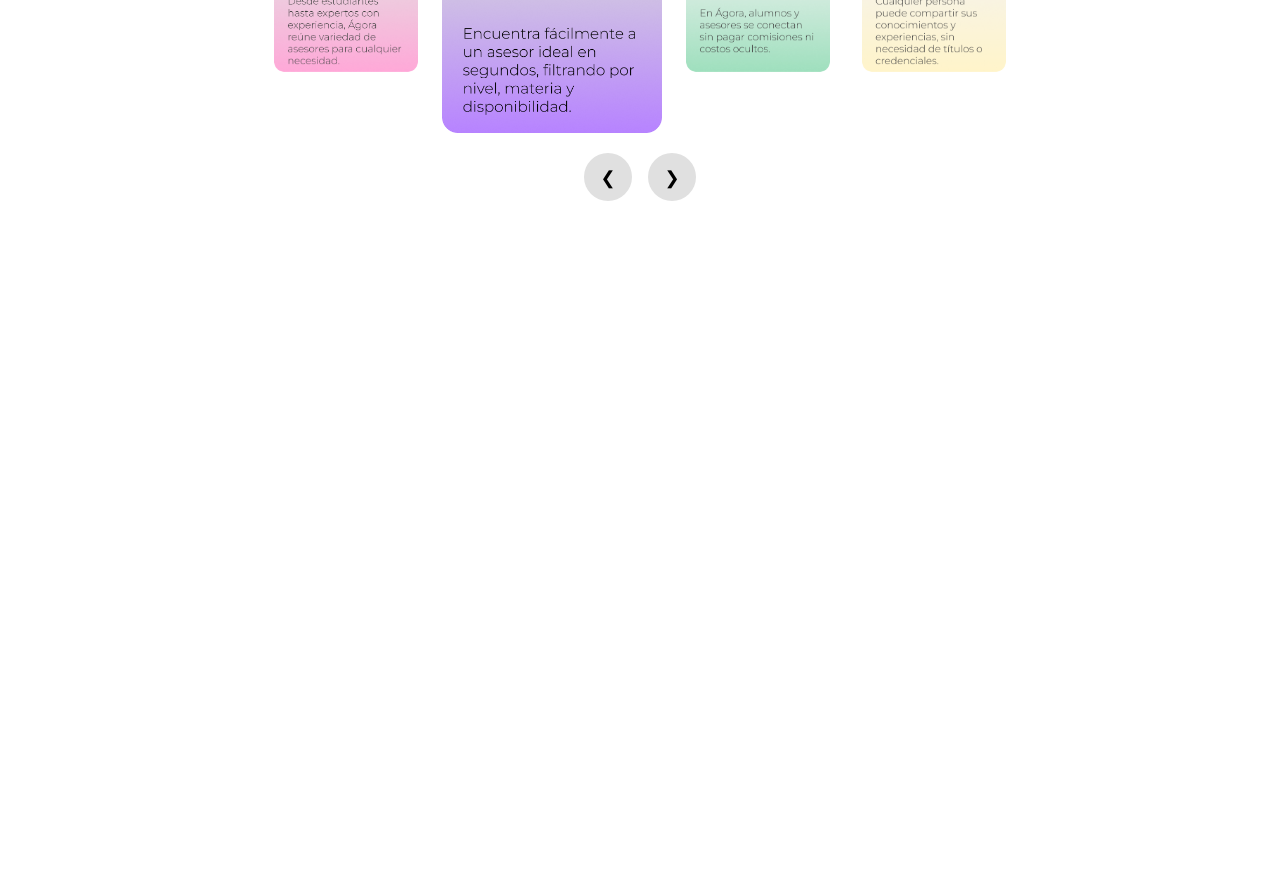
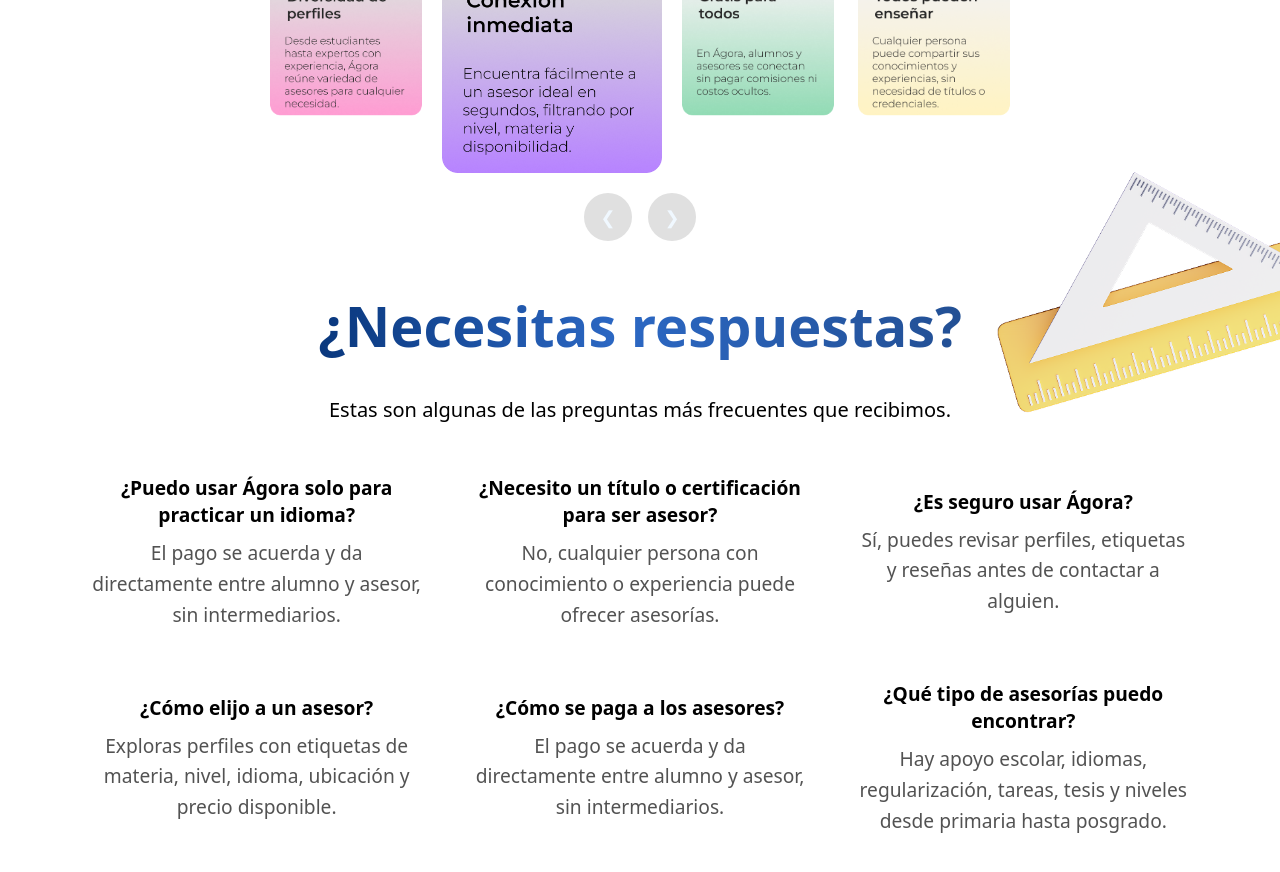
Before and after one commit to JDaniek/Agora-Frontend, an Angular app: page / in a window 1280 px wide. Shown: the part 960-1832 px from the top of the page. Before the commit the page ends 1209 px from the top, so only its background shows below. Built offline with nearby package versions, Linux system fonts and the light colour scheme.

Commit message:
Forms de Login y Registro terminado

```diff
--- a/src/app/pages/landing-page/landing.page.css
+++ b/src/app/pages/landing-page/landing.page.css
@@ -9,6 +9,7 @@
 * {
   margin: 0;
   padding: 0;
+  box-sizing: border-box;
   font-family: system-ui, -apple-system, BlinkMacSystemFont, 'Segoe UI', Roboto, Oxygen, Ubuntu,
     Cantarell, 'Open Sans', 'Helvetica Neue', sans-serif;
 }
@@ -43,7 +44,8 @@
 
 .navbar__links {
   list-style: none;
-  display: none; /* oculto en móvil (sin hamburguesa) */
+  display: none;
+  font-size: medium;
   gap: 1rem;
   margin: 0;
   padding: 0;
@@ -114,6 +116,7 @@
 .text p {
   font-size: clamp(28px, 8vw, 40px);
   font-weight: 800;
+  padding: 20px;
   line-height: 1.15;
   background: linear-gradient(to right, #073478 0%, #2c68c4 47%, #224e91 100%);
   -webkit-background-clip: text;
@@ -174,7 +177,6 @@
   align-items: center;
   overflow: visible;
 }
-
 .carousel-wrapper {
   display: flex;
   gap: 24px;
@@ -184,31 +186,37 @@
   padding: 0 20px;
   position: relative;
 }
-
 .carousel-item {
-  width: 220px;
-  height: 196px; /* 220 / 1.124 ≈ 196 */
+  width: 240px;
+  height: 210px;
   transition: all 0.5s ease-in-out;
   opacity: 0.75;
-  transform: scale(0.92);
+  transform: scale(0.95);
+  transform-origin: center center;
   border-radius: 10px;
   overflow: hidden;
   position: relative;
   z-index: 1;
 }
 .carousel-item.active {
-  width: 320px;
-  height: 285px; /* 320 / 1.124 ≈ 285 */
+  width: 280px;
+  height: 245px;
   opacity: 1;
   transform: scale(1);
   z-index: 3;
 }
+.carousel-item.left,
+.carousel-item.right {
+  opacity: 0.85;
+  transform: scale(0.95);
+  z-index: 2;
+}
 .carousel-item img {
   width: 100%;
   height: 100%;
-  object-fit: cover;
+  object-fit: contain;
   display: block;
-  background-color: #0000;
+  background-color: transparent;
 }
 
 .carousel-nav {
@@ -219,6 +227,7 @@
 .nav-btn {
   width: 48px;
   height: 48px;
+  color: aliceblue;
   border-radius: 50%;
   background: #e0e0e0;
   border: none;
@@ -229,8 +238,61 @@
   justify-content: center;
   transition: background 0.2s;
 }
-.nav-btn:hover:not(:disabled) { background: #d0d0d0; }
-.nav-btn:disabled { opacity: 0.4; cursor: not-allowed; }
+.nav-btn:hover:not(:disabled) {
+  background: #d0d0d0;
+}
+.nav-btn:disabled {
+  opacity: 0.4;
+  cursor: not-allowed;
+}
+
+.deco-ruler {
+  position: absolute;
+  top: 1090px;
+  right: 0;
+  z-index: -1;
+  width: 50vw; /* Ocupa todo el ancho de la ventana */
+}
+
+.deco-ruler img {
+  width: 50%; /* Ajusta el tamaño de la imagen */
+  height: auto; /* Mantiene la proporción de la imagen */
+  position: absolute;
+  right: 0; /* Alinea la imagen al borde derecho del contenedor */
+  top: 0; /* Opcional: ajusta si necesitas que la imagen se alinee verticalmente */
+}
+
+.faq-container {
+  display: grid;
+  grid-template-columns: repeat(3, 1fr);
+  gap: 10px;
+  margin: 30px;
+}
+
+.faq-item {
+  background-color: #ffffff00;
+  padding: 20px;
+  font-family: Arial, sans-serif;
+  display: flex;
+  flex-direction: column;
+  justify-content: center;
+  align-items: center;
+  text-align: center;
+}
+
+.faq-item h3 {
+  color: #000000;
+  font-size: 1.2rem;
+  margin-bottom: 10px;
+}
+
+.faq-item p {
+  color: #000000ad;
+  font-size: 1.2rem;
+  line-height: 1.6;
+}
+
+
 
 /* =========================================
    BREAKPOINTS
--- a/src/app/pages/landing-page/landing.page.html
+++ b/src/app/pages/landing-page/landing.page.html
@@ -4,17 +4,14 @@
   </div>
 
   <ul class="navbar__links">
-    <li><a  (click)="scrollToDiferencia()">Producto</a></li>
-    <li><a routerLink="/preguntas">Preguntas</a></li>
+    <li><a (click)="scrollToDiferencia()">Producto</a></li>
+    <li><a (click)="scrollToPreguntas()">Preguntas</a></li>
     <li><a routerLink="/sobre">Sobre nosotros</a></li>
   </ul>
 
   <div class="navbar__actions">
-    <a class="btn btn--login" (click)="navigateToLogin()" >Login</a>
+    <a class="btn btn--login" (click)="navigateToLogin()">Login</a>
     <a class="btn btn--signup" (click)="navigateToSignup()">Sign up</a>
-
-
-
   </div>
 </nav>
 
@@ -38,7 +35,6 @@
     </div>
 
     <figure class="hero__media">
-
       <img
         src="/assets/Maestra_AGORA 1.png"
         alt="Estudiante con carpeta"
@@ -48,17 +44,19 @@
     </figure>
   </div>
 
-  <div class="frame">
+  <div id="diferencia" class="frame">
     <div class="frame-one">Empieza ahora</div>
   </div>
 
-  <div class="text"  id="diferencia">
+  <div class="text">
     <div class="deco-crayons">
-  <img src="/assets/crayons.png" alt="Crayones">
+      <img src="/assets/crayons.png" alt="Crayones" />
     </div>
     <p>¿Qué nos diferencía?</p>
   </div>
-  <p class="lead">Estas son algunas razones por las que te conviene ser parte de la comunidad de Agora.</p>
+  <p class="lead">
+    Estas son algunas razones por las que te conviene ser parte de la comunidad de Agora.
+  </p>
 
   <!-- Tu contenido existente (header, título, etc.) -->
 
@@ -78,7 +76,53 @@
 
     <div class="carousel-nav">
       <button class="nav-btn" (click)="prev()" [disabled]="currentIndex <= 0">❮</button>
-    <button class="nav-btn" (click)="next()" [disabled]="currentIndex >= carouselImages.length - 1">❯</button>
+      <button
+        class="nav-btn"
+        (click)="next()"
+        [disabled]="currentIndex >= carouselImages.length - 1"
+      >
+        ❯
+      </button>
+    </div>
+  </div>
+
+  <div class="deco-ruler">
+    <img src="/assets/rulerfrs.png" alt="Crayones" />
+  </div>
+  <div class="text">
+    <p>¿Necesitas respuestas?</p>
+  </div>
+
+  <p id="preguntas" class="lead">
+    Estas son algunas de las preguntas más frecuentes que recibimos.
+  </p>
+
+
+<div class="faq-container">
+  <div class="faq-item">
+    <h3>¿Puedo usar Ágora solo  para practicar un idioma?</h3>
+    <p>El pago se acuerda y da directamente entre alumno y  asesor, sin intermediarios.</p>
+  </div>
+  <div class="faq-item">
+    <h3>¿Necesito un título o certificación <br> para ser asesor?</h3>
+    <p>No, cualquier persona con conocimiento o experiencia  puede ofrecer asesorías.</p>
+  </div>
+  <div class="faq-item">
+    <h3>¿Es seguro usar Ágora?</h3>
+    <p>Sí, puedes revisar perfiles, etiquetas y reseñas
+    antes de  contactar a alguien.</p>
+  </div>
+  <div class="faq-item">
+    <h3>¿Cómo elijo a un asesor?</h3>
+    <p>Exploras perfiles con etiquetas de materia, nivel, idioma, ubicación y precio disponible.</p>
+  </div>
+  <div class="faq-item">
+    <h3>¿Cómo se paga a los asesores?</h3>
+    <p>El pago se acuerda y da directamente entre alumno y asesor, sin intermediarios.</p>
+  </div>
+  <div class="faq-item">
+    <h3>¿Qué tipo de asesorías puedo encontrar?</h3>
+    <p>Hay apoyo escolar, idiomas, regularización, tareas, tesis y niveles desde primaria hasta posgrado.</p>
   </div>
 </div>
 
--- a/src/app/pages/landing-page/landing.page.ts
+++ b/src/app/pages/landing-page/landing.page.ts
@@ -52,6 +52,12 @@
     target.scrollIntoView();
   }
 }
+scrollToPreguntas(): void {
+  const target = document.getElementById('preguntas');
+  if (target) {
+    target.scrollIntoView();
+  }
+}
   next(): void {
     if (this.currentIndex < this.carouselImages.length - 1) {
       this.currentIndex++;
--- a/src/app/pages/login/login.css
+++ b/src/app/pages/login/login.css
@@ -1,7 +1,10 @@
+/* Importar Lexend desde Google Fonts */
+@import url('https://fonts.googleapis.com/css2?family=Lexend:wght@400;600&display=swap');
+
 :host {
   position: fixed;
-  font-family: system-ui, -apple-system, BlinkMacSystemFont, 'Segoe UI', Roboto, Oxygen, Ubuntu,
-    Cantarell, 'Open Sans', 'Helvetica Neue', sans-serif;
+  font-family: 'Lexend', system-ui, -apple-system, BlinkMacSystemFont, 'Segoe UI', Roboto, Oxygen,
+    Ubuntu, Cantarell, 'Open Sans', 'Helvetica Neue', sans-serif;
   top: 0;
   left: 0;
   width: 100vw;
@@ -26,78 +29,81 @@
 
 .container {
   background-color: white;
-  padding: 60px; /* Aumentado para más espacio interno */
+  padding: 60px;
   border-radius: 12px;
   text-align: center;
-  max-width: 600px; /* Aumentado el max-width */
+  max-width: 600px;
 }
 
 .container h1 {
   color: #1e3a8a;
-  font-size: 32px; /* Aumentado el tamaño */
-  margin-bottom: 18px; /* Ajustado el margen */
+  font-size: 32px;
+  margin-bottom: 18px;
 }
 
 .container p {
   color: #3c3c3c;
-  font-size: 18px; /* Aumentado el tamaño */
-  margin-bottom: 25px; /* Ajustado el margen */
+  font-size: 18px;
+  margin-bottom: 25px;
 }
 
-.options {
-  display: flex;
-  justify-content: space-around;
-  margin-bottom: 30px;
-}
-.option.option {
-  display: flex;
-  flex-direction: column;
-  align-items: center;
-  justify-content: center;
-  text-align: center;
-  padding: 15px;
-  border-radius: 10px;
-  transition: background-color 0.3s, border 0.3s;
-  cursor: pointer;
+.input-group {
+  margin-bottom: 20px;
 }
 
-/* Estilo cuando la opción está seleccionada */
-.option.selected {
-  border: 2px solid #FFD700; /* Borde dorado */
-  background-color: #ffd87795; /* Color similar al hover */
+.input-group label {
+  text-align: start;
+  display: block;
+  color: #000000;
+  margin-bottom: 8px;
+  font-size: 14px;
+  font-weight: 600;
 }
 
-.option:hover {
-  background-color: #ffd87795;
+.input-group input {
+  width: 100%;
+  padding: 12px;
+  font-size: 16px;
+  border: 2px solid #f3ac12;
+  border-radius: 8px;
+  margin-top: 8px;
+  box-sizing: border-box;
 }
 
-.option img {
-  width: 90px;
-  height: 90px;
-  margin-bottom: 10px;
+.input-group input:focus {
+  border: 2px solid #f3ac12; /* Contorno amarillo cuando el input está enfocado */
+  outline: none; /* Elimina el contorno por defecto */
 }
 
-.option span {
+button {
+  color: white;
+  border: none;
+  padding: 14px 20px;
   font-size: 16px;
-  color: #333333;
+  font-family: 'Lexend', system-ui, -apple-system, BlinkMacSystemFont, 'Segoe UI', Roboto, Oxygen,
+    Ubuntu, Cantarell, 'Open Sans', 'Helvetica Neue', sans-serif;
+  border-radius: 8px;
+  cursor: pointer;
+  width: 100%;
+  margin-top: 15px;
 }
 
-.continue-btn {
-  background-color: #ffd877;
-  color: #ffffff;
-  border: none;
-  padding: 14px 30px;
-  border-radius: 10px;
-  font-size: 18px;
-  cursor: pointer;
-  transition: background-color 0.3s;
+
+.btn-login {
+  background-color: #3c7fe3;
 }
 
-.continue-btn:hover {
-  background-color: #ffbb00;
+.btn-login:hover {
+  background-color: #EAB308;
 }
 
-.continue-btn:disabled {
-  background-color: #cccccc;
-  cursor: not-allowed;
+
+.btn-register {
+  color: #3c7fe3;
+  background-color: #ffffff;
 }
+
+.btn-register:hover {
+  background-color: #EAB308;
+  color: #ffffff;
+}
--- a/src/app/pages/signup/signup.css
+++ b/src/app/pages/signup/signup.css
@@ -25,7 +25,7 @@
 }
 
 .container {
-  background-color: white;
+  background-color: rgb(255, 255, 255);
   padding: 60px; /* Aumentado para más espacio interno */
   border-radius: 12px;
   text-align: center;
--- a/src/index.html
+++ b/src/index.html
@@ -5,7 +5,7 @@
   <title>Agora</title>
   <base href="/">
   <meta name="viewport" content="width=device-width, initial-scale=1">
-  <link rel="icon" type="image/x-icon" href="favicon.ico">
+  <link rel="icon" type="image/x-icon" href="Agora-favicon.png">
 </head>
 <body>
   <app-root></app-root>
```
Also changed, not shown: src/app/pages/login/login.html (+19 -14 lines), public/Agora-favicon.png (added), public/assets/rulerfrs.png (added). Lines whose indentation alone changed are shown as unchanged.
